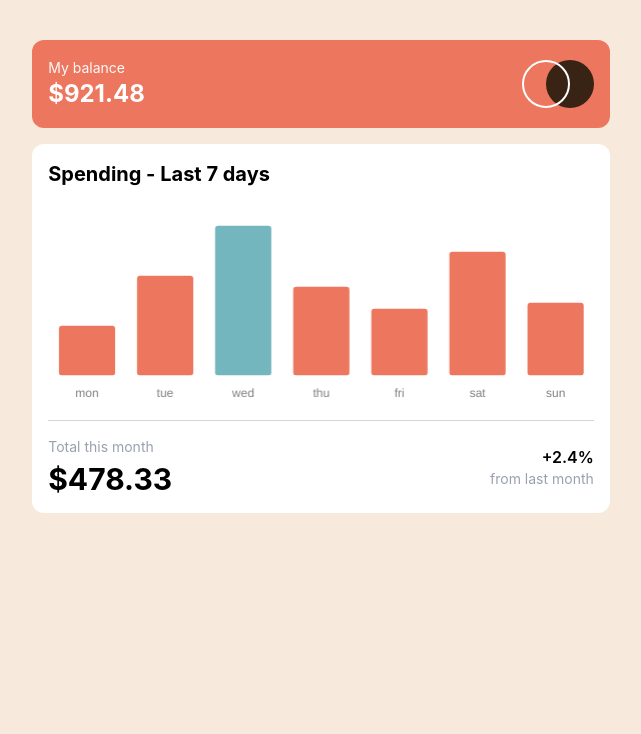
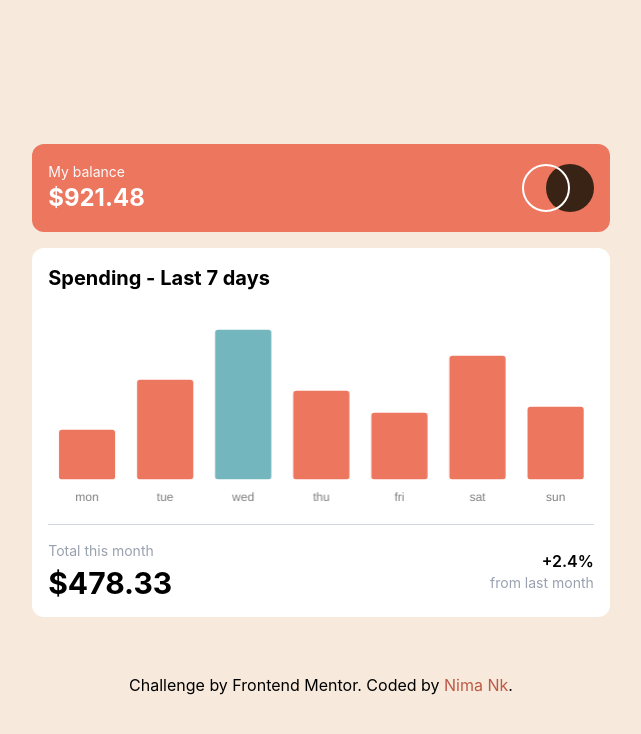
Before and after one commit to nimanek/frontend-mentor-challenges, a React (Vite) app in the folder expenses-chart-component/: page / in a window 1280 px wide. Shown: the top 734 px of the page, without its empty margins (319-960 px from the left). Built offline with nearby package versions, Linux system fonts and the light colour scheme.

Commit message:
created footer

```diff
--- a/expenses-chart-component/src/App.tsx
+++ b/expenses-chart-component/src/App.tsx
@@ -1,15 +1,19 @@
 import "./App.css";
+import Footer from "./components/Footer";
 import Last7Days from "./components/main/Last7Days";
 import MyBalance from "./components/MyBalance";
 
 function App() {
     return (
-        <div className="flex items-center justify-center">
-            <div className="flex flex-col gap-4 mt-10 items-center justify-center w-full md:w-[50%]">
-                <MyBalance />
-                <Last7Days />
+        <>
+            <div className="flex items-center justify-center h-svh">
+                <div className="flex flex-col gap-4 mt-10 items-center justify-center w-full md:w-[50%]">
+                    <MyBalance />
+                    <Last7Days />
+                    <Footer />
+                </div>
             </div>
-        </div>
+        </>
     );
 }
 
--- /dev/null
+++ b/expenses-chart-component/src/components/Footer.tsx
@@ -0,0 +1,20 @@
+const Footer = () => {
+    return (
+        <footer className="mt-10">
+            Challenge by{" "}
+            <a href="https://www.frontendmentor.io?ref=challenge">
+                Frontend Mentor
+            </a>
+            . Coded by{" "}
+            <a
+                className="text-[#be5945] hover:text-[#e65133]"
+                href="https://www.frontendmentor.io/profile/nimanek"
+            >
+                Nima Nk
+            </a>
+            .
+        </footer>
+    );
+};
+
+export default Footer;
```
